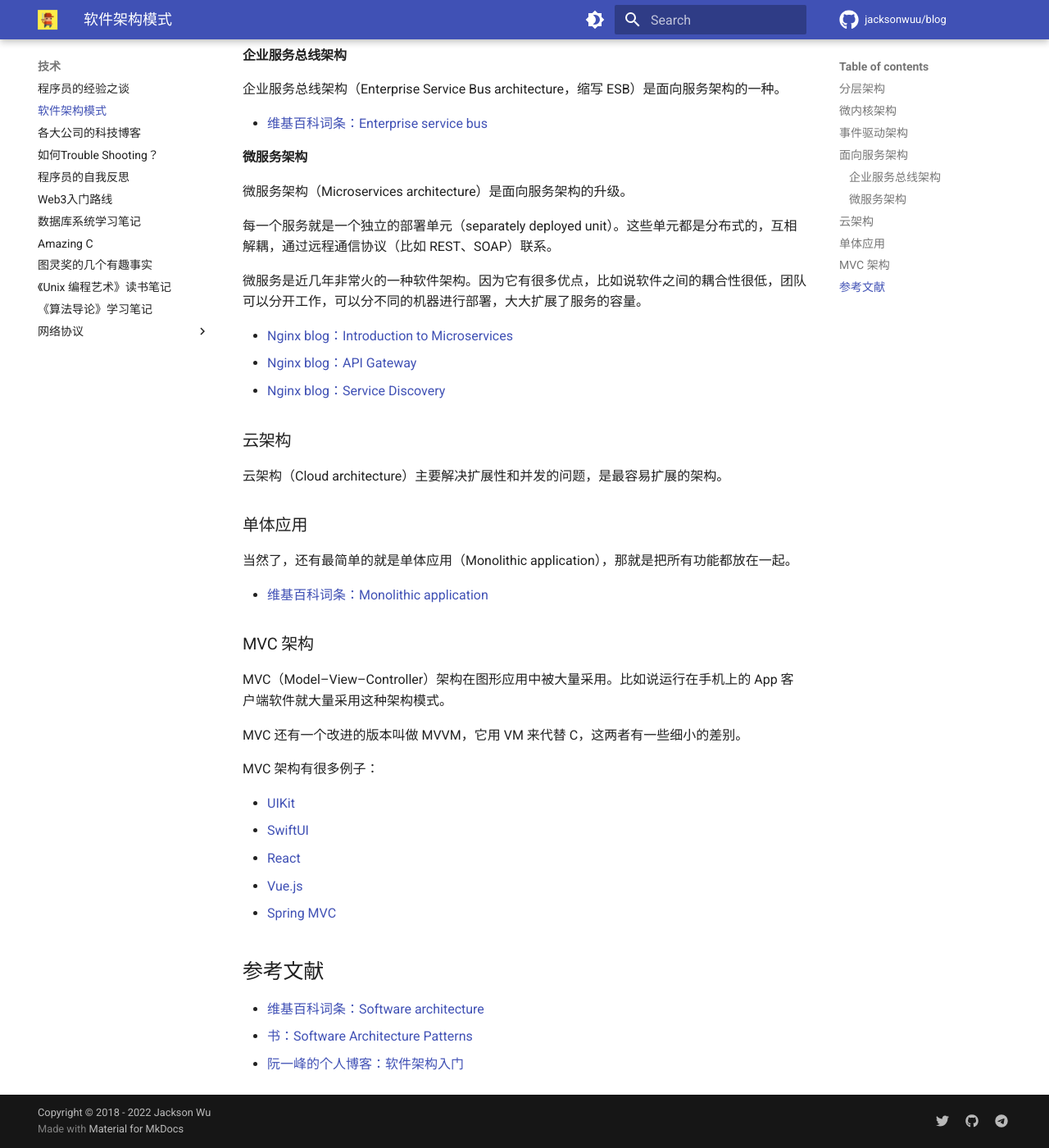
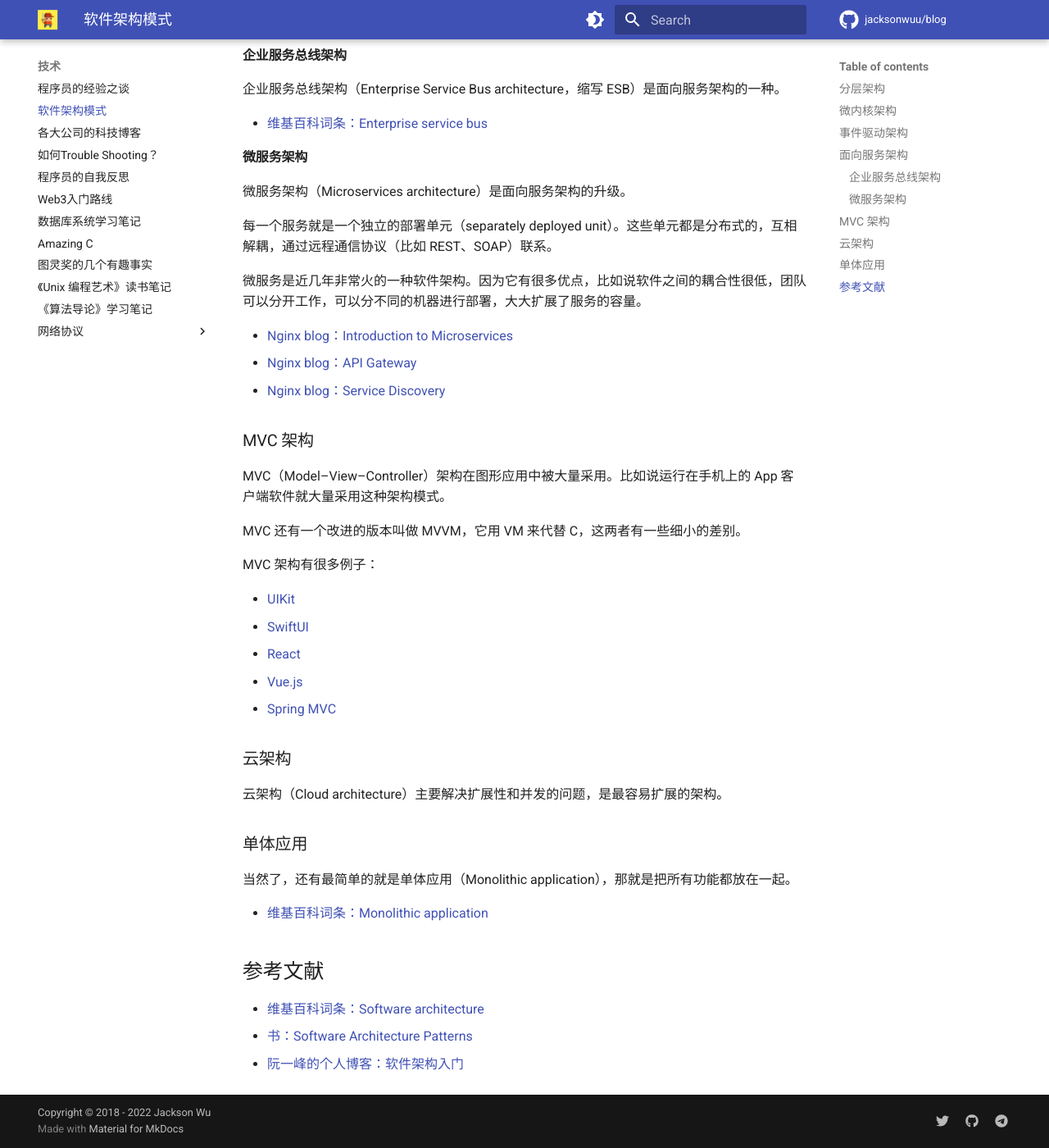
Before and after one commit to jacksonwuu/blog, an MkDocs documentation site: the page built from docs/programming/软件架构模式.md, in a window 1280 px wide and 1400 px high, scrolled down 2702 px. Shown: the whole window at 82% size. Built offline with MkDocs 1.6.1 and Material for MkDocs 9.7.7, drawn with Linux system fonts in a browser that asks for light colours; comment, search, counter and statistics services are not loaded; some of the changed lines change nothing that is shown.

Commit message:
Small adjust

```diff
--- a/docs/programming/软件架构模式.md
+++ b/docs/programming/软件架构模式.md
@@ -89,16 +89,6 @@
 -   [Nginx blog：API Gateway](https://www.nginx.com/blog/building-microservices-using-an-api-gateway/)
 -   [Nginx blog：Service Discovery](https://www.nginx.com/blog/service-discovery-in-a-microservices-architecture/)
 
-### 云架构
-
-云架构（Cloud architecture）主要解决扩展性和并发的问题，是最容易扩展的架构。
-
-### 单体应用
-
-当然了，还有最简单的就是单体应用（Monolithic application），那就是把所有功能都放在一起。
-
--   [维基百科词条：Monolithic application](https://en.wikipedia.org/wiki/Monolithic_application)
-
 ### MVC 架构
 
 MVC（Model–View–Controller）架构在图形应用中被大量采用。比如说运行在手机上的 App 客户端软件就大量采用这种架构模式。
@@ -113,6 +103,16 @@
 -   [Vue.js]()
 -   [Spring MVC]()
 
+### 云架构
+
+云架构（Cloud architecture）主要解决扩展性和并发的问题，是最容易扩展的架构。
+
+### 单体应用
+
+当然了，还有最简单的就是单体应用（Monolithic application），那就是把所有功能都放在一起。
+
+-   [维基百科词条：Monolithic application](https://en.wikipedia.org/wiki/Monolithic_application)
+
 ## 参考文献
 
 -   [维基百科词条：Software architecture](https://en.wikipedia.org/wiki/Software_architecture)
--- a/mkdocs.yml
+++ b/mkdocs.yml
@@ -38,7 +38,6 @@
     - git-revision-date
     - minify:
           minify_html: true
-    - rss:
 
 extra:
     social:
@@ -90,7 +89,6 @@
           - 《算法导论》学习笔记: programming/《算法导论》学习笔记.md
           - 网络协议:
                 - 深入理解TCP（1）——连接管理: programming/network/深入理解TCP（1）——连接管理.md
-
     - 科技:
           - 一只特立独行的鸭: technology/一只特立独行的鸭.md
           - 一个左右互搏的例子: technology/一个左右互搏的例子.md
```
